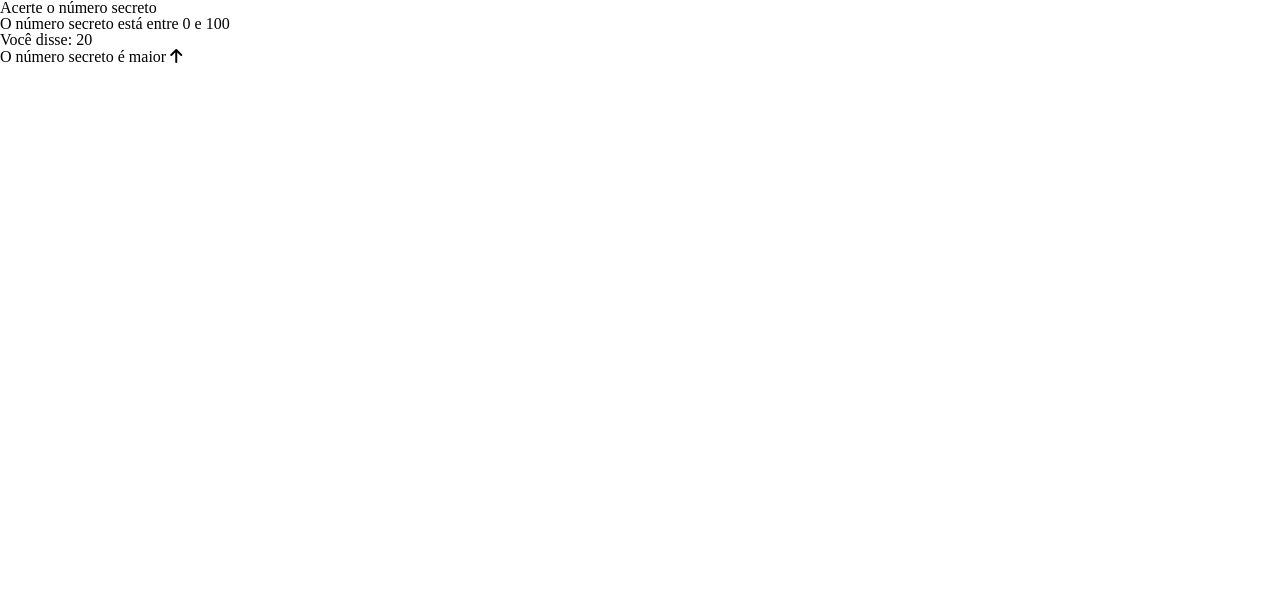
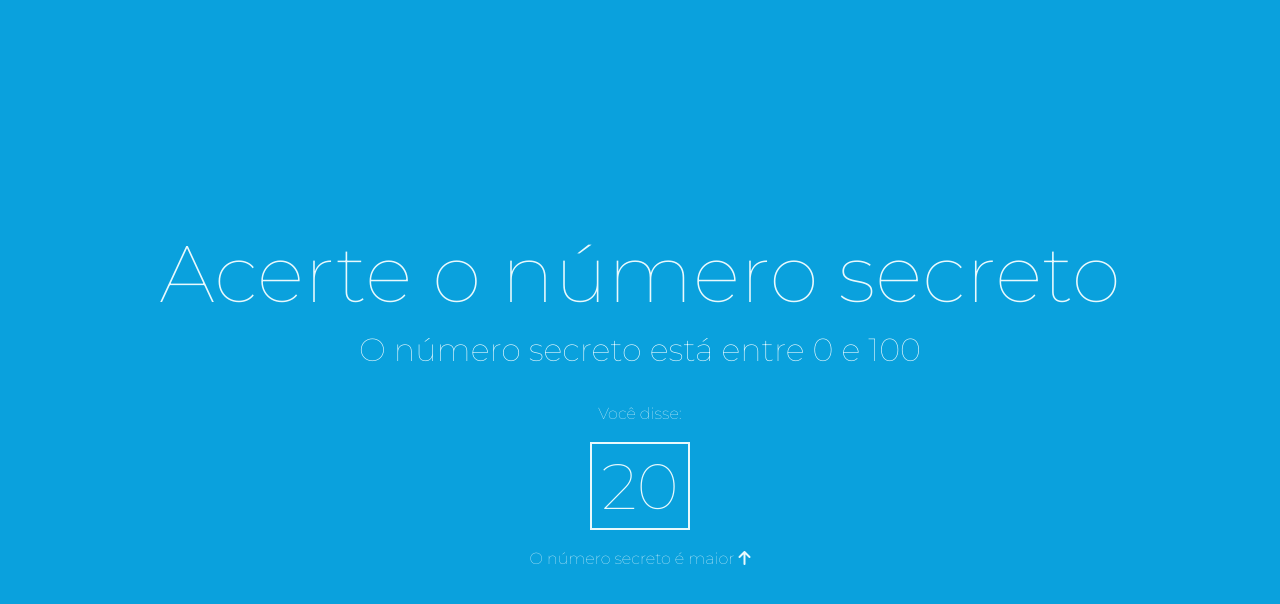
Before and after one commit to Graciliano-Barroso/numero-secreto, a plain HTML site: page index.html in a window 1280 px wide. Drawn offline with Linux system fonts and the light colour scheme.

Commit message:
feat: Aplicando cores e posicionando elementos

```diff
--- a/style.css
+++ b/style.css
@@ -5,3 +5,38 @@
     --bg-color: #0AA1DD;
     --primary-color: #E8F9FD;
 }
+
+body {
+    background-color: var(--bg-color);
+    color: var(--primary-color);
+    min-height: 100vh;
+    display: flex;
+    flex-direction: column;
+    align-items: center;
+    justify-content: center;
+    text-align: center;
+    margin: 0;
+    font-family: var(--font-family);
+}
+
+h1 {
+    font-size: 5em;
+}
+
+h3 {
+    font-size: 2em;
+    margin-top: 20px;
+}
+
+.mensagem {
+    font-size: 1.5em;
+    margin-top: 40px;
+}
+
+.box {
+    border: 2px solid var(--primary-color);
+    display: inline-block;
+    font-size: 4em;
+    padding: 10px;
+    margin: 20px;
+}
```
